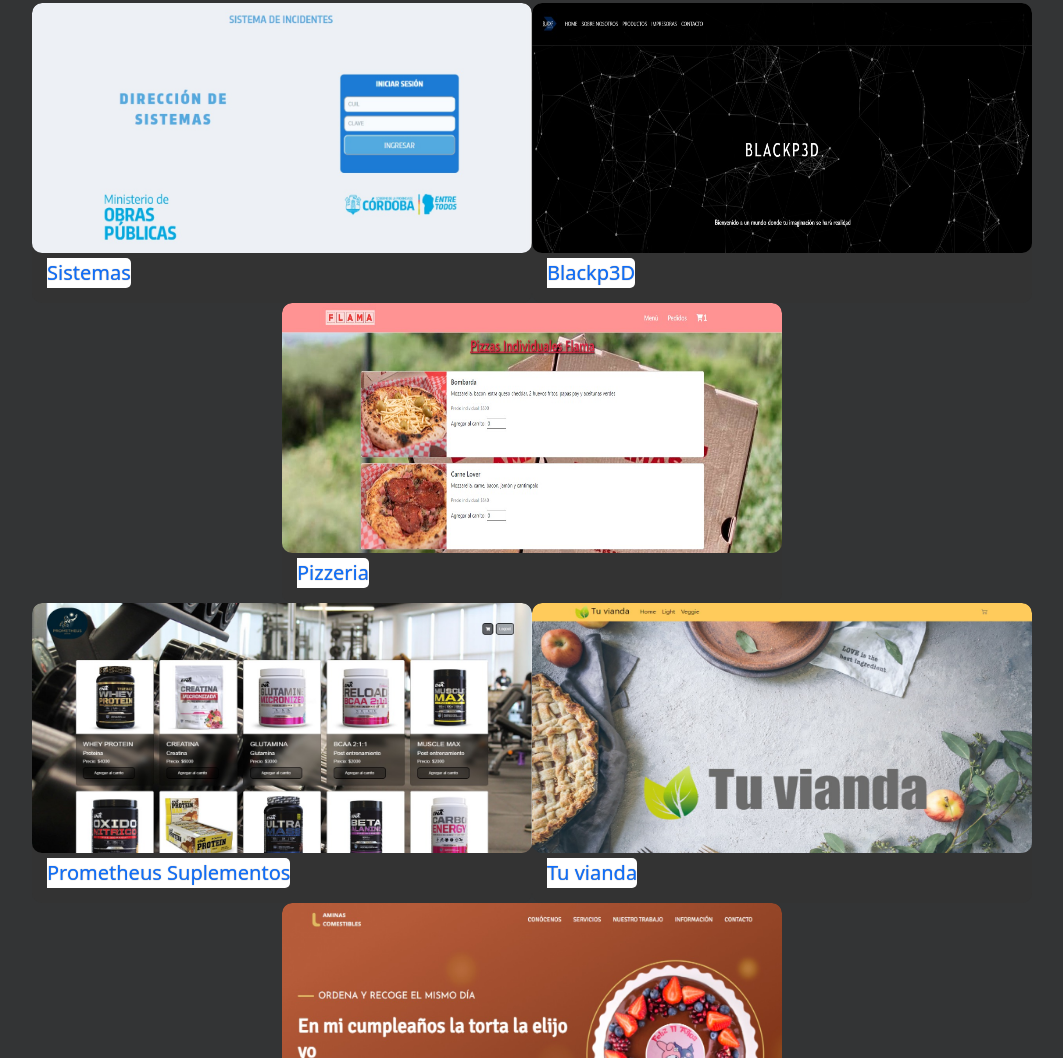
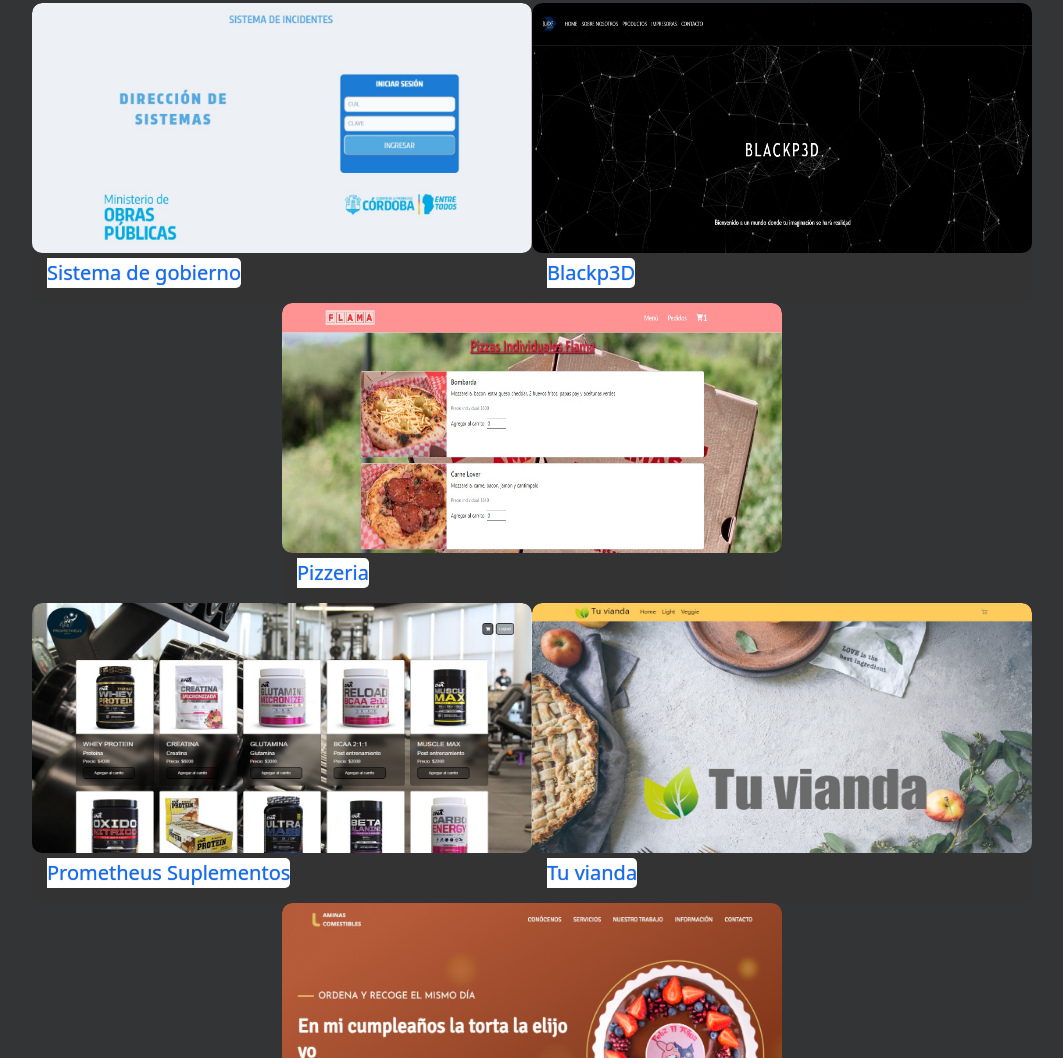
Before and after one commit to GonzaloNegro/portfolio-gonzalo, a website: page index.html in a window 1280 px wide. Shown: the part 3067-4125 px from the top of the page, without its empty margins (108-1171 px from the left). Drawn offline with nearby package versions, Linux system fonts and the light colour scheme; a web font is replaced by a local one.

Commit message:
proyectos

```diff
--- a/index.html
+++ b/index.html
@@ -78,7 +78,7 @@
                     <a href="./Proyectos/all.html#sistemas">
                         <div class="e1" id="e1">
                           <img src="./images/sistemas.jpeg"alt="Sistemas" class="card-image">
-                          <p class="card-title">Sistemas</p>
+                          <p class="card-title">Sistema de gobierno</p>
                         </div>
                     </a>
                     <a href="./Proyectos/all.html#blackp3d">
```
